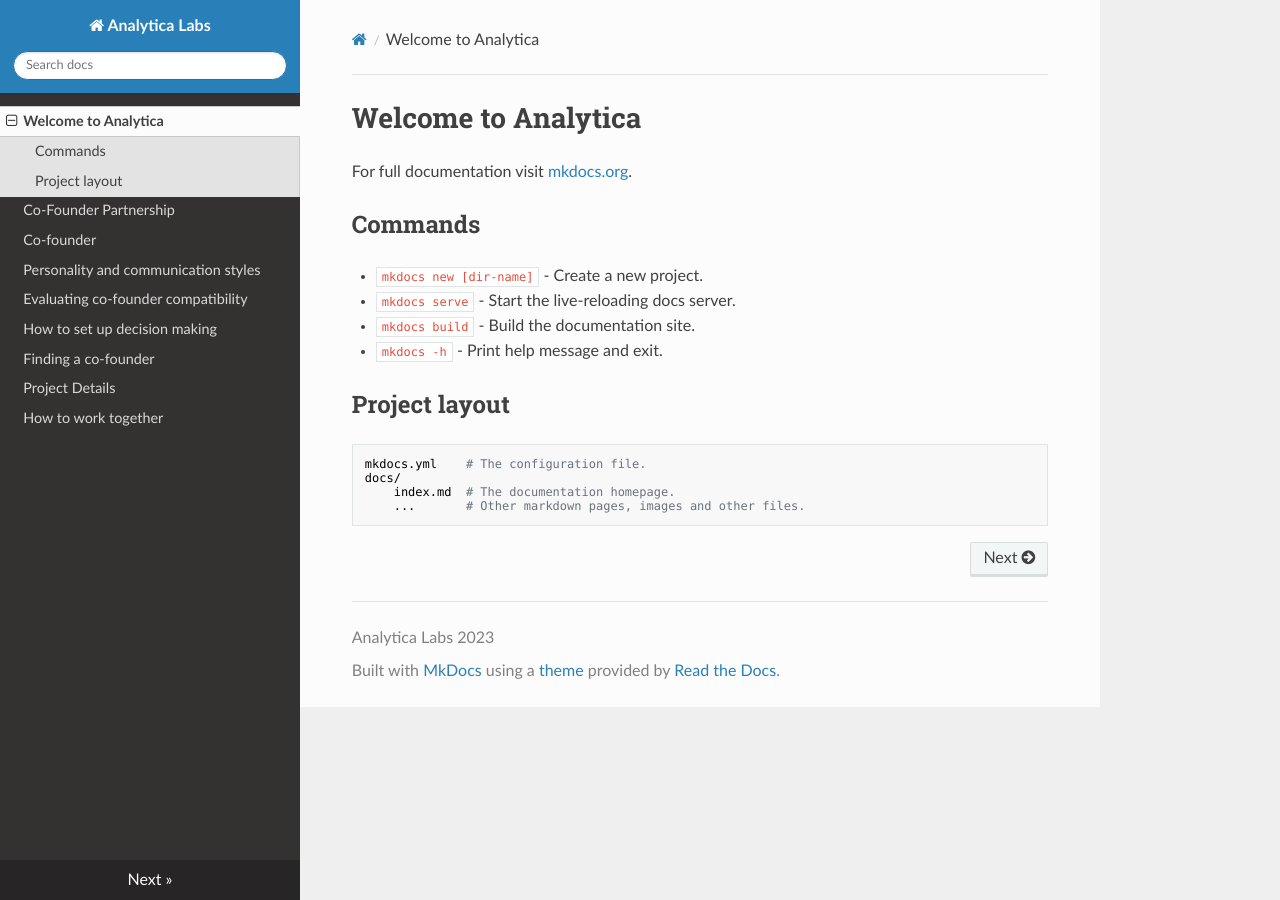
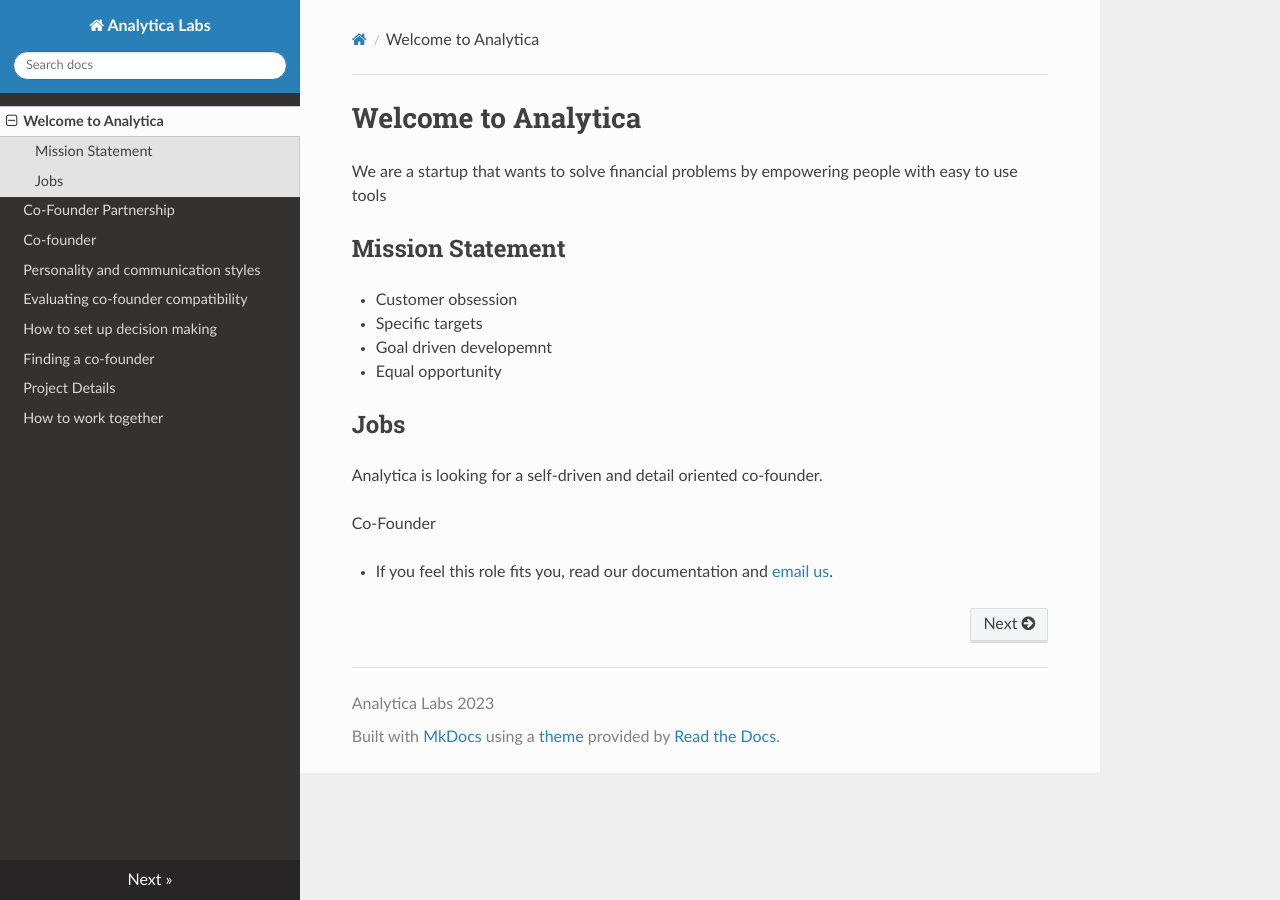
Before and after one commit to mmsaki/co-founder-docs, an MkDocs documentation site: the page built from docs/index.md, in a window 1280 px wide. Built offline with MkDocs 1.6.1, drawn with Linux system fonts in a browser that asks for light colours; nearby versions of some CDN libraries.

Commit message:
[feat] new homepage and added markdown extenstion

```diff
--- a/docs/index.md
+++ b/docs/index.md
@@ -1,17 +1,18 @@
 # Welcome to Analytica
 
-For full documentation visit [mkdocs.org](https://www.mkdocs.org).
+We are a startup that wants to solve financial problems by empowering people with easy to use tools
 
-## Commands
+## Mission Statement
 
-* `mkdocs new [dir-name]` - Create a new project.
-* `mkdocs serve` - Start the live-reloading docs server.
-* `mkdocs build` - Build the documentation site.
-* `mkdocs -h` - Print help message and exit.
+* Customer obsession
+* Specific targets
+* Goal driven developemnt
+* Equal opportunity
 
-## Project layout
+## Jobs
 
-    mkdocs.yml    # The configuration file.
-    docs/
-        index.md  # The documentation homepage.
-        ...       # Other markdown pages, images and other files.
+Analytica is looking for a self-driven and detail oriented co-founder.
+
+Co-Founder
+
+* If you feel this role fits you, read our documentation and [email us](mailto:meek.dev3@gmail.com).
--- a/mkdocs.yml
+++ b/mkdocs.yml
@@ -4,3 +4,5 @@ theme:
 
 site_author: Meek Msaki
 copyright: Analytica Labs 2023
+markdown_extensions:
+  - smarty
```
Also changed, not shown: site/index.html, 1 other file.
